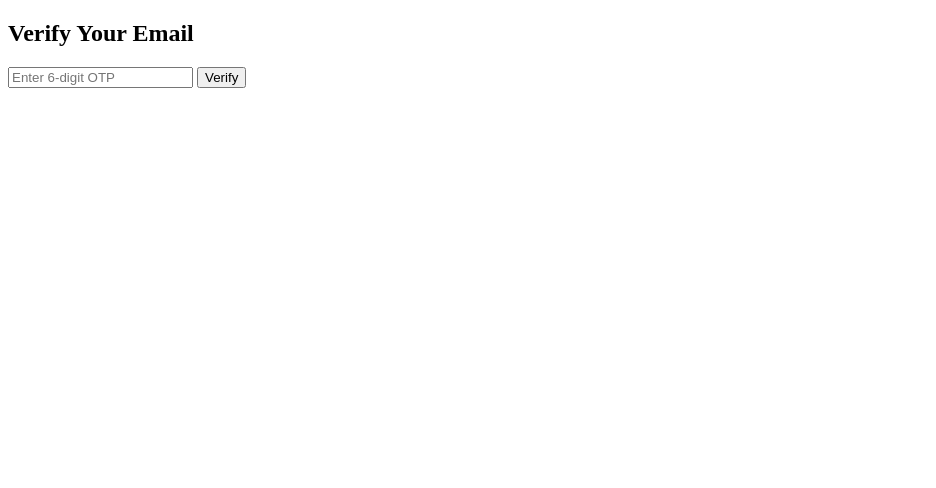
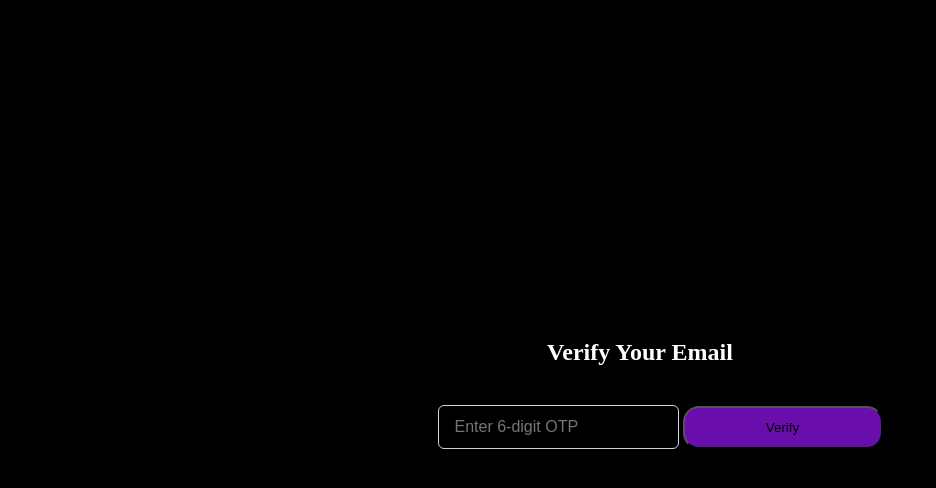
Before and after one commit to Olamide101-3mt/MoodBot, a plain HTML site: page verify.html in a window 1280 px wide. Shown: the whole page, without its empty margins (0-936 px from the left). Drawn offline with Linux system fonts and the light colour scheme.

Commit message:
Latest Update on signup and login

```diff
--- a/script.js
+++ b/script.js
@@ -15,7 +15,7 @@ const password = form.password.value.trim();
 
 //Build the request
 try{
-  const res = await fetch ('/api/v1/moodbot/auth/login', {
+  const res = await fetch ('https://moodbot-api.onrender.com/api/v1/moodbot/auth/login', {
     method : 'POST',
     headers : {'Content-Type': 'application/json'},
     body : JSON.stringify({ identifier, password})
--- a/signup.js
+++ b/signup.js
@@ -5,7 +5,7 @@ form.addEventListener('submit', async (e) => {
   e.preventDefault();
   submit.disabled = true;
 
-  const name = form.name.value.trim();
+  const username = form.name.value.trim();
   const email = form.email.value.trim();
   const password = form.password.value.trim();
   const confirmPassword = form.confirmPassword.value.trim();
@@ -17,7 +17,7 @@ form.addEventListener('submit', async (e) => {
   }
 
   const payload = {
-    name,
+    username,
     email,
     password
   };
--- /dev/null
+++ b/verify.css
@@ -0,0 +1,71 @@
+*{
+  margin: 0px;
+  padding: 0px;
+  box-sizing: border-box;
+}
+
+body::before,
+body::after {
+  content: "";
+  position: absolute;
+  z-index: -1;
+  border-radius: 50%;
+  filter: blur(120px);
+  opacity: 1;
+}
+
+/* Bottom-left purple glow */
+body::before {
+  width: 200px;
+  height: 100px;
+  background: radial-gradient(circle, #7c02d3);
+  bottom: 0;
+  left: 0;
+}
+
+/* Top-right purple glow */
+body::after {
+  width: 150px;
+  height: 300px;
+  background: radial-gradient(circle, #7c02d3 );
+  top: 0;
+  right: 0;
+}
+
+
+body{
+  background-color: #000;
+  color: #fff;
+  display: flex;
+  flex-direction: column;
+  justify-content: center;
+  align-items: center;
+  height: 100vh;
+  gap: 20px;
+  row-gap: 20px;
+
+}
+
+input[type = "text"] {
+  padding: 12px 16px 12px 16px;
+  background: transparent;
+  border: 1px solid #D3D3D3;
+  border-radius: 6px;
+  color: #fff;
+  gap: 10px;
+  margin-left: 40px;
+  font-size: 1rem;
+  transition: red 0.3s ease;
+  margin-bottom: 12px;
+}
+
+button {
+
+  padding: 12px 24px 12px 24px;
+  width: 200px;
+  background-color: #6A0DAD;
+  border-radius: 16px;
+  /* margin-left: 450px;  */
+  margin-top: 20px;
+  margin-bottom: 0px;
+}
--- a/verify.html
+++ b/verify.html
@@ -4,6 +4,7 @@
 <head>
   <meta charset="UTF-8">
   <title>Verify Email</title>
+  <link rel="stylesheet" href="verify.css">
 </head>
 <body>
   <h2>Verify Your Email</h2>
--- a/verify.js
+++ b/verify.js
@@ -29,7 +29,7 @@ form.addEventListener('submit', async (e) => {
       // Optionally save tokens
       localStorage.setItem('accessToken', data.accessToken);
       localStorage.setItem('refreshToken', data.refreshToken);
-      window.location.href = 'login.html';
+      window.location.href = 'chat.html';
     } else {
       const error = await res.json();
       alert(error.message || 'OTP verification failed.');
```
